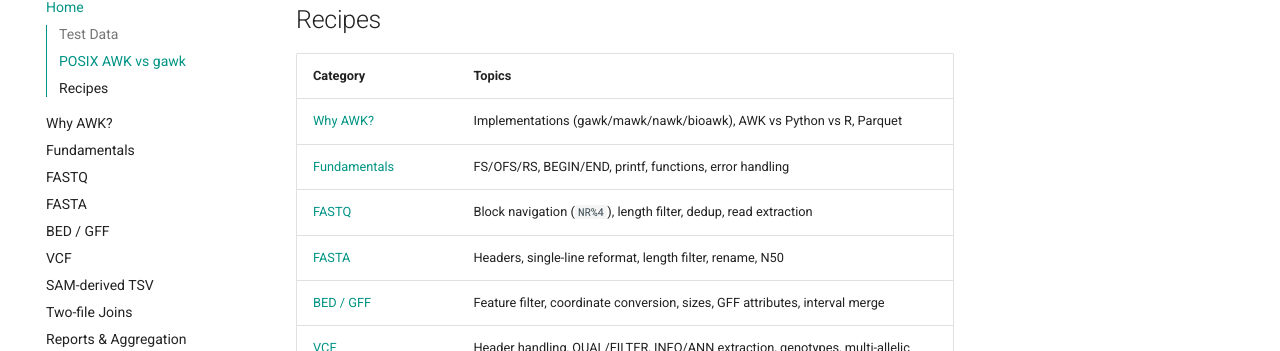
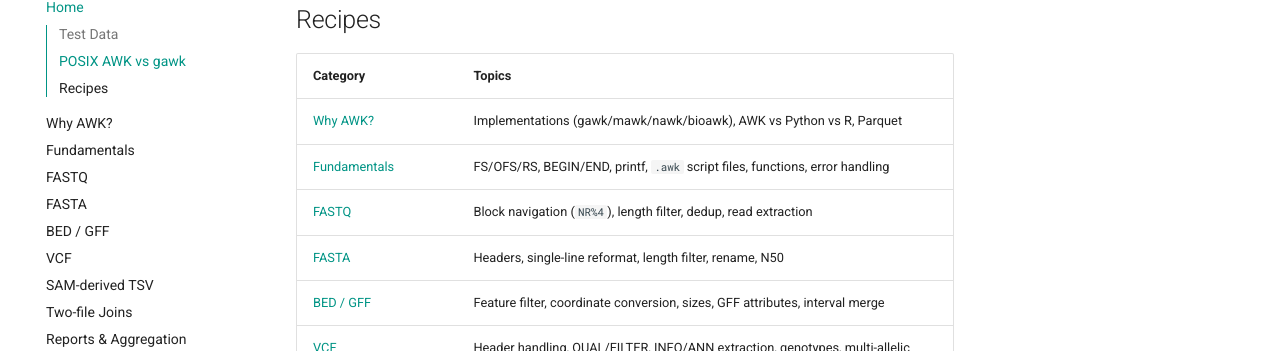
Before and after one commit to chrstphdm/awk-bioinfo-cookbook, an MkDocs documentation site: the page built from docs/index.md, in a window 1280 px wide and 900 px high, scrolled down 1039 px. Shown: the part 101-452 px from the top of the window. Built offline with MkDocs 1.6.1 and Material for MkDocs 9.7.7, drawn with Linux system fonts in a browser that asks for light colours; comment, search, counter and statistics services are not loaded.

Commit message:
docs: mention .awk script files in index and README

```diff
--- a/docs/index.md
+++ b/docs/index.md
@@ -56,7 +56,7 @@ for a full comparison table.
 | Category | Topics |
 |----------|--------|
 | [Why AWK?](00-why-awk.md) | Implementations (gawk/mawk/nawk/bioawk), AWK vs Python vs R, Parquet |
-| [Fundamentals](01-fundamentals.md) | FS/OFS/RS, BEGIN/END, printf, functions, error handling |
+| [Fundamentals](01-fundamentals.md) | FS/OFS/RS, BEGIN/END, printf, `.awk` script files, functions, error handling |
 | [FASTQ](02-fastq.md) | Block navigation (`NR%4`), length filter, dedup, read extraction |
 | [FASTA](03-fasta.md) | Headers, single-line reformat, length filter, rename, N50 |
 | [BED / GFF](04-bed-gff.md) | Feature filter, coordinate conversion, sizes, GFF attributes, interval merge |
```
Also changed, not shown: README.md (+1 -1 lines).
